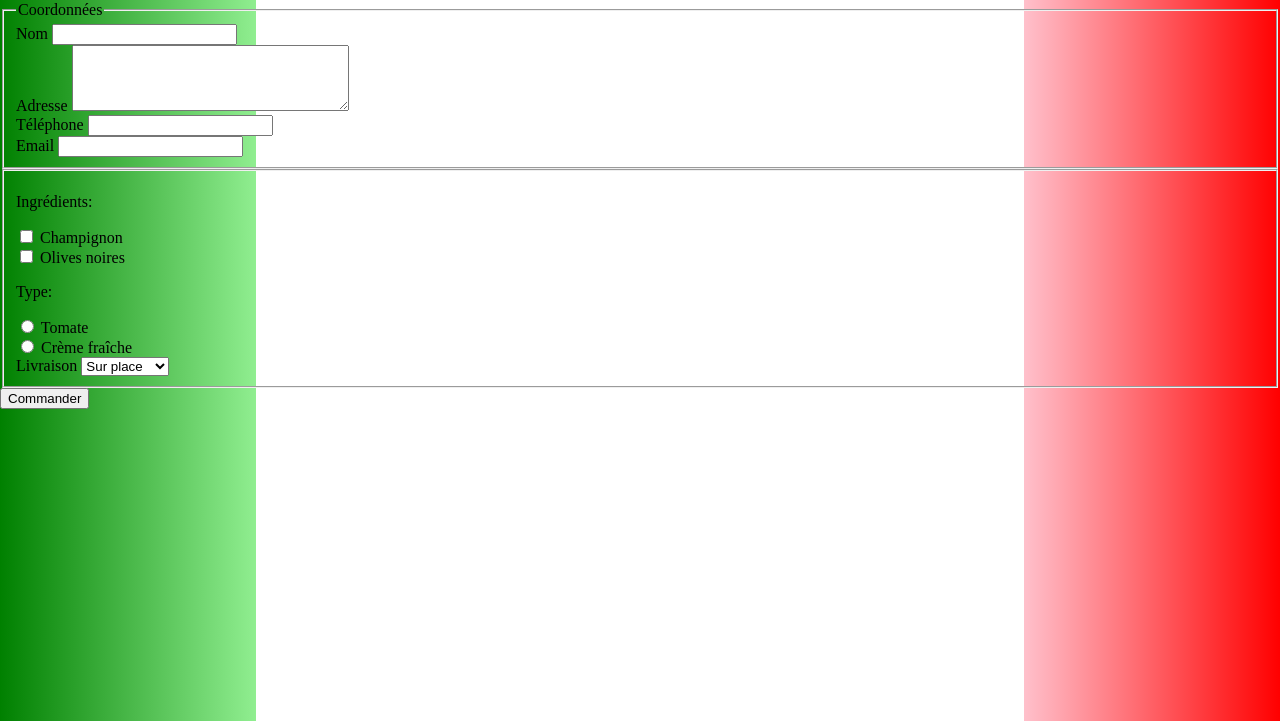
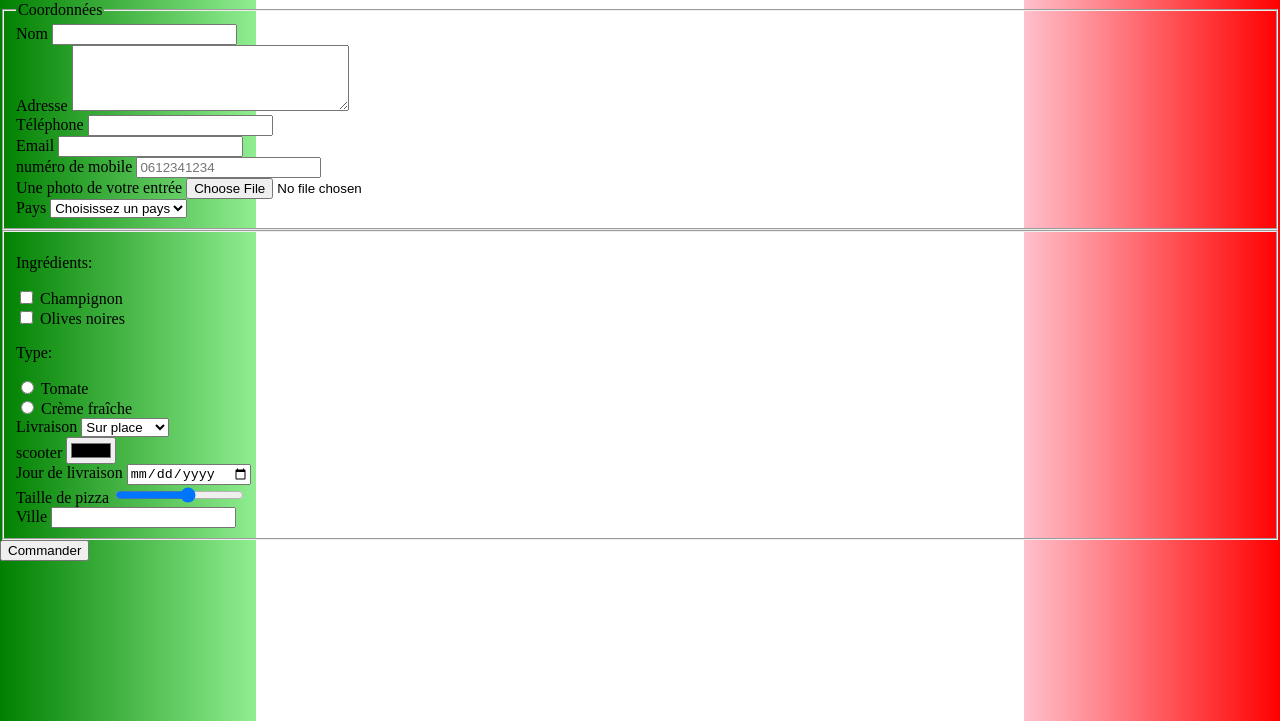
Before and after one commit to pbreteche/html5-2020-02, a plain HTML site: page 01form/index.html in a window 1280 px wide. Shown: the part 79-800 px from the top of the page. Drawn offline with Linux system fonts and the light colour scheme.

Commit message:
formulaire deuxième partie

```diff
--- a/01form/index.html
+++ b/01form/index.html
@@ -9,12 +9,12 @@
 <body>
     <h1>Commandez votre pizza</h1>
 
-    <form action="/01form/index.html" method="POST">
+    <form action="/01form/index.html" method="POST" enctype="multipart/form-data">
         <fieldset>
             <legend>Coordonnées</legend>
             <div>
                 <label for="nom-client">Nom</label>
-                <input name="nom" id="nom-client">
+                <input name="nom" id="nom-client" required>
             </div>
             <div>
                 <label for="adresse-client">Adresse</label>
@@ -27,6 +27,31 @@
             <div>
                 <label for="email-client">Email</label>
                 <input name="email" id="email-client" type="email">
+            </div>
+            <div>
+                <label for="numero-mobile-client">numéro de mobile</label>
+                <input name="numero-mobile" id="numero-mobile-client" type="text"
+                    pattern="0[67][0-9]{6}" placeholder="0612341234">
+            </div>
+            <div>
+                <label for="photo-maison">Une photo de votre entrée</label>
+                <input type="file" name="photo-maison" id="photo-maison" accept="image/*">
+            </div>
+            <div>
+                <label for="pays-client">Pays</label>
+                <select name="pays-client" id="pays-client" required>
+                    <option value="" selected disabled>Choisissez un pays</option>
+                    <optgroup label="Europe">
+                        <option value="FR">France</option>
+                        <option value="UK">Royaume-Uni</option>
+                        <option value="BE">Belgique</option>
+                        <option value="ES" disabled>Espagne</option>
+                    </optgroup>
+                    <optgroup label="Amérique du sud">
+                        <option value="AR">Argentine</option>
+                        <option value="CI">Chili</option>
+                    </optgroup>
+                </select>
             </div>
         </fieldset>
         <fieldset>
@@ -60,8 +85,30 @@
                     <option value="2">À domicile</option>
                 </select>
             </div>
+            <div>
+                <label for="scooter">scooter</label>
+                <input type="color" name="scooter" id="scooter">
+            </div>
+            <div>
+                <label for="date">Jour de livraison</label>
+                <input type="date" name="date" id="date">
+            </div>
+            <div>
+                <label for="taille">Taille de pizza</label>
+                <input type="range" name="taille" id="taille" min="8" max="36" step="4">
+            </div>
+            <div>
+                <label for="ville">Ville</label>
+                <input type="text" name="ville" id="ville" list="choix-villes">
+            </div>
         </fieldset>
         <button>Commander</button>
     </form>
+    <datalist id="choix-villes">
+        <option value="Nantes">
+        <option value="Nanterre">
+        <option value="Nancy">
+        <option value="Namurs">
+    </datalist>
 </body>
 </html>
```
